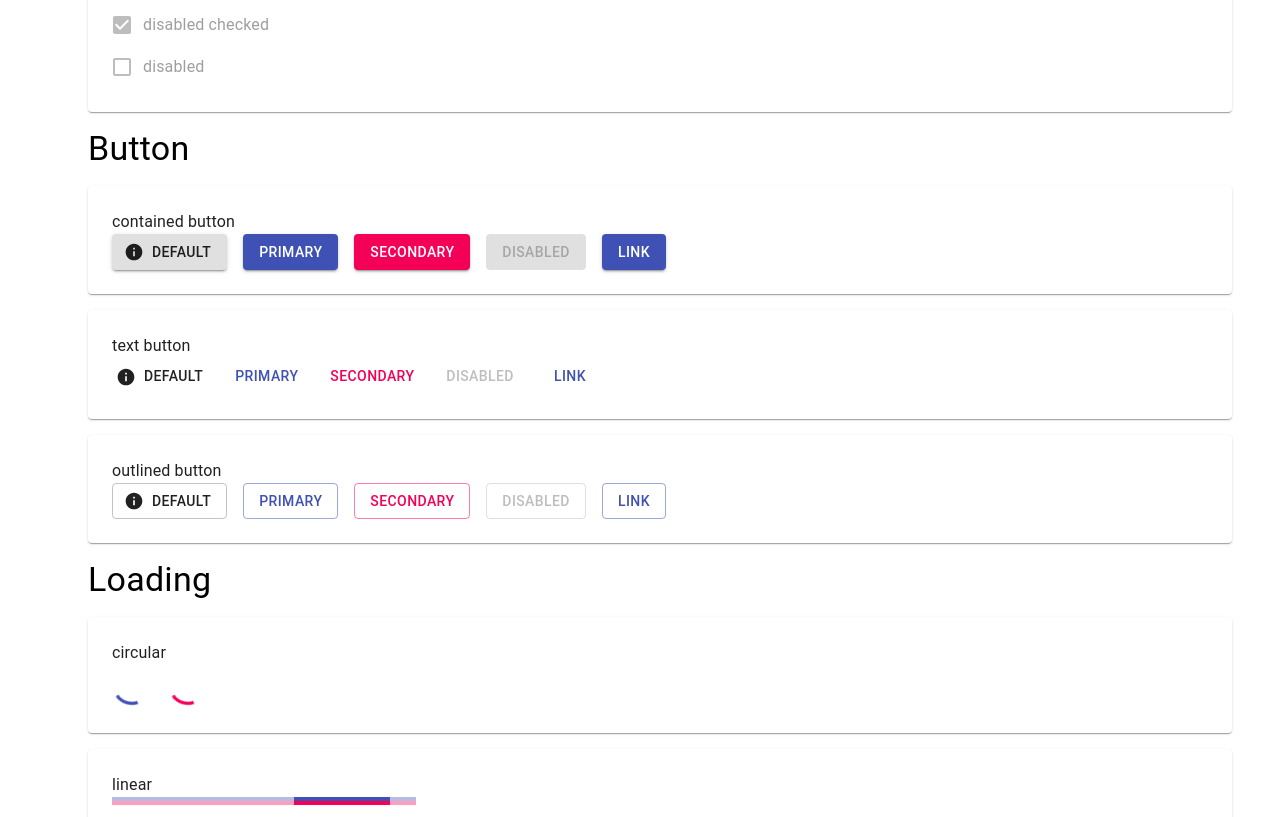
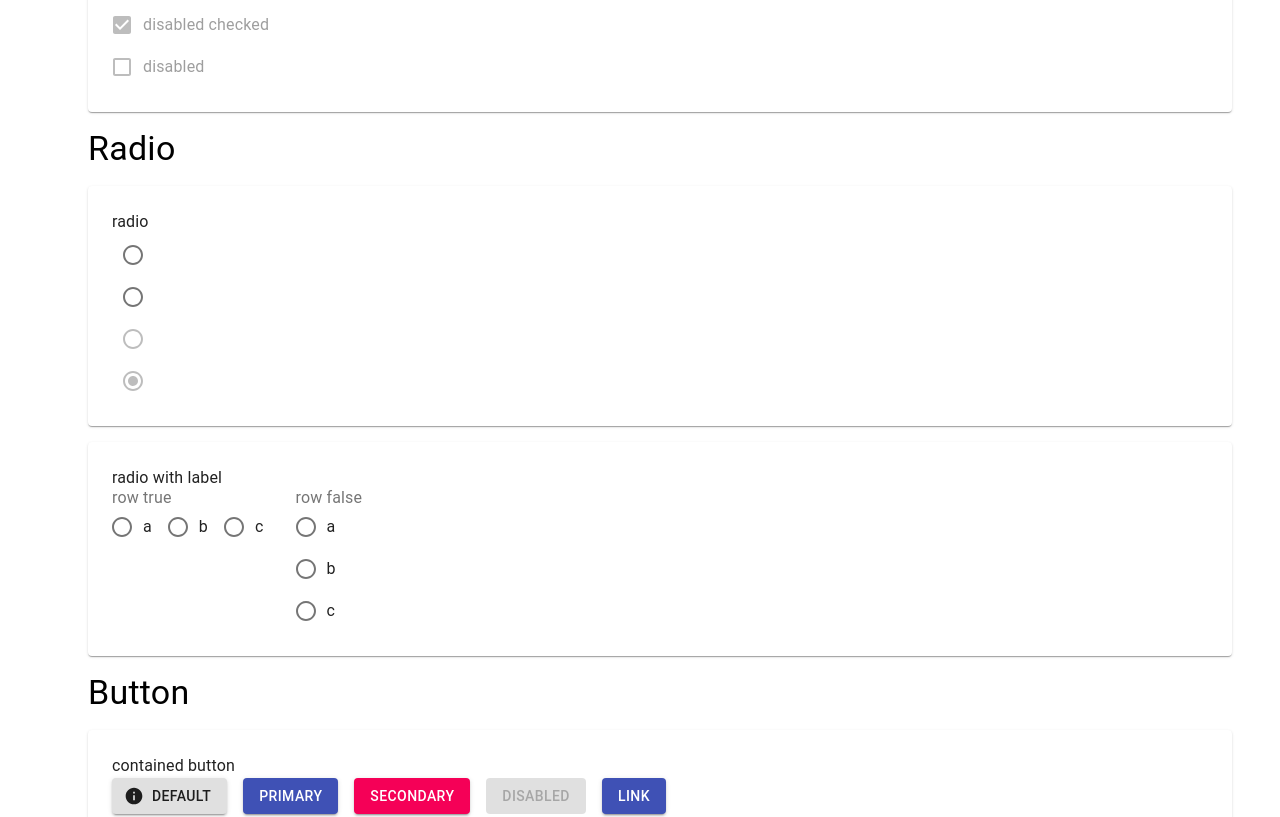
Before and after one commit to milligramme/react-app-playground, a React (Create React App) app: page /showcase in a window 1280 px wide. Shown: the part 920-1737 px from the top of the page. Built offline with nearby package versions, Linux system fonts and the light colour scheme.

Commit message:
Add radio

```diff
--- a/src/components/pages/Showcase/index.tsx
+++ b/src/components/pages/Showcase/index.tsx
@@ -20,7 +20,11 @@ import {
   DialogActions,
   Checkbox,
   FormControlLabel,
-  FormGroup
+  FormGroup,
+  FormControl,
+  FormLabel,
+  Radio,
+  RadioGroup
 } from "@material-ui/core";
 import { Info as InfoIcon, Close as CloseIcon } from "@material-ui/icons";
 
@@ -147,6 +151,54 @@ const Showcase: React.FunctionComponent = () => {
                   label="disabled"
                 />
               </FormGroup>
+            </div>
+          </Paper>
+        </Box>
+
+        <Box>
+          <Typography variant="h4">Radio</Typography>
+          <Paper classes={{ root: classes.LayoutPaper }}>
+            <Typography>radio</Typography>
+            <div className={classes.Items}>
+              <FormControl>
+                <Radio checked={false} color="secondary" />
+                <Radio checked={false} color="primary" />
+                <Radio checked={false} disabled={true} />
+                <Radio disabled={true} checked={true} />
+              </FormControl>
+            </div>
+          </Paper>
+          <Paper classes={{ root: classes.LayoutPaper }}>
+            <Typography>radio with label</Typography>
+            <div className={classes.Items}>
+              <FormControl>
+                <FormLabel>row true</FormLabel>
+                <RadioGroup row={true}>
+                  <FormControlLabel value="a" control={<Radio />} label="a" />
+                  <FormControlLabel value="b" control={<Radio />} label="b" />
+                  <FormControlLabel value="c" control={<Radio />} label="c" />
+                </RadioGroup>
+              </FormControl>
+              <FormControl>
+                <FormLabel>row false</FormLabel>
+                <RadioGroup row={false}>
+                  <FormControlLabel
+                    value="a"
+                    control={<Radio color="primary" />}
+                    label="a"
+                  />
+                  <FormControlLabel
+                    value="b"
+                    control={<Radio color="primary" />}
+                    label="b"
+                  />
+                  <FormControlLabel
+                    value="c"
+                    control={<Radio color="primary" />}
+                    label="c"
+                  />
+                </RadioGroup>
+              </FormControl>
             </div>
           </Paper>
         </Box>
```
